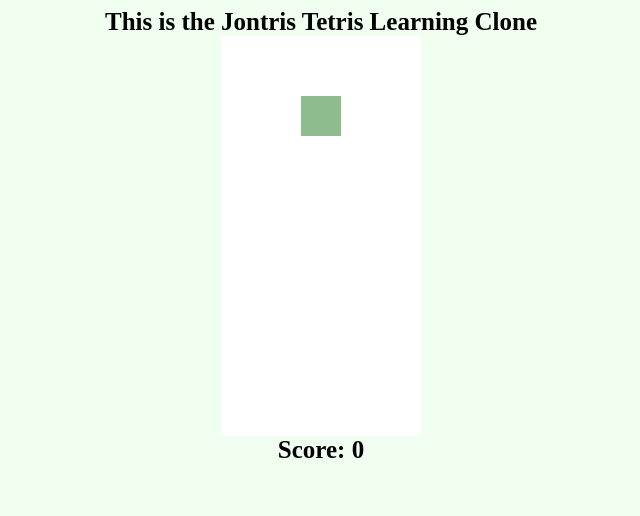
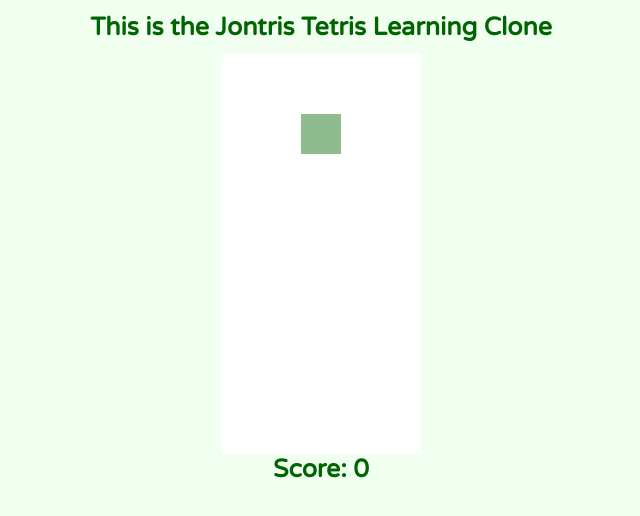
Before and after one commit to MustardJoe/jons-tetris-clone, a plain HTML site: page index.html in a window 1280 px wide. Shown: the whole page, without its empty margins (319-959 px from the left). Drawn offline with Linux system fonts and the light colour scheme.

Commit message:
changes to font stuff

```diff
--- a/index.css
+++ b/index.css
@@ -1,15 +1,27 @@
+@import url('https://fonts.googleapis.com/css?family=Varela+Round&display=swap');
+
 body {
+  font-family: 'Poppins', sans-serif;
   background-color: honeydew;
+}
+
+#title {
+  margin: 12px;
+  color: darkgreen;
+  font-family: 'Varela Round', sans-serif;
 }
 
 #score {
   display: inline-block;
+  color: darkgreen;
+  font-family: 'Varela Round', sans-serif;
 }
 
 div {
   font-size: 25px;
   font-weight: bold;
-  font-family: mononspace;
+  color: darkgreen;
+  font-family: 'Varela Round', sans-serif;
   text-align: center;
 }
 
--- a/index.html
+++ b/index.html
@@ -9,7 +9,7 @@
 </head>
 <body>
 
-  <div>This is the Jontris Tetris Learning Clone</div>
+  <div id="title">This is the Jontris Tetris Learning Clone</div>
   <canvas id="tetris" width="200" height="400"></canvas>
 
 <div>
```
